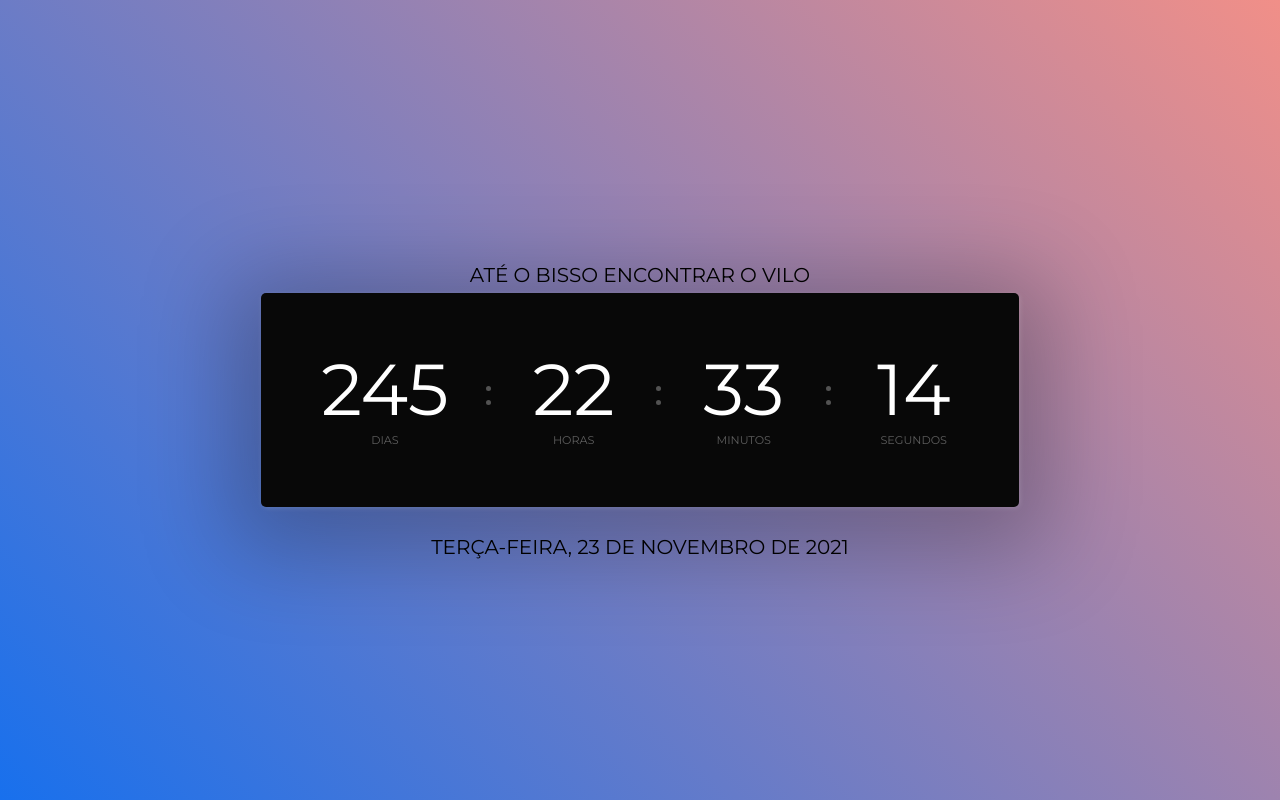
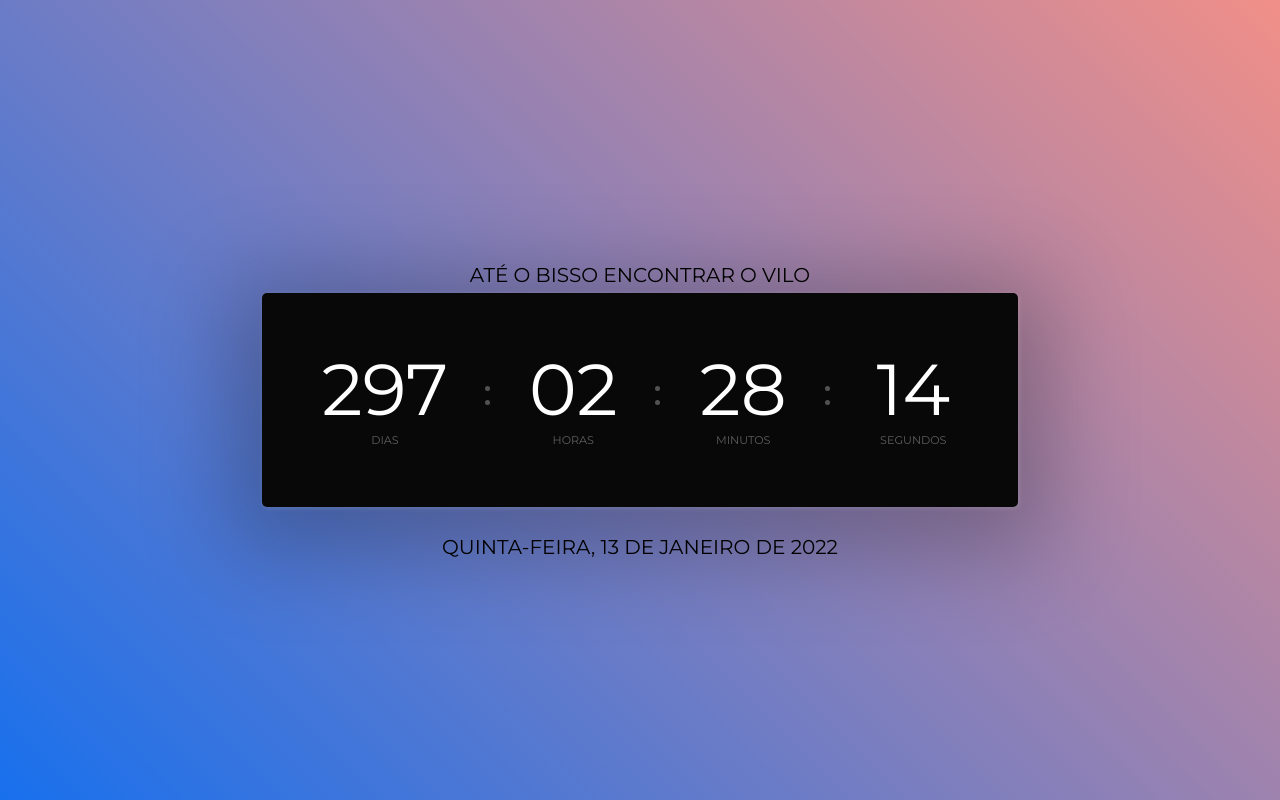
Before and after one commit to bsides/bilo-countdown, a Next.js app: page / in a window 1280 px wide. Built offline with nearby package versions, Linux system fonts and the light colour scheme.

Commit message:
Adds new date

```diff
--- a/pages/index.js
+++ b/pages/index.js
@@ -8,7 +8,7 @@ import Head from 'next/head'
 import ptBR from 'date-fns/locale/pt-BR'
 
 // Year, month (starting at 0), day, hour (GMT -3 needs +3), minute, secont
-const DATE_UNTIL_BILO = Date.UTC(2021, 10, 23, 16 + 3, 0, 0)
+const DATE_UNTIL_BILO = Date.UTC(2022, 0, 13, 19 + 3, 55, 0)
 
 function tick() {
   const start = new Date()
```
Also changed, not shown: 1 other file (tests, documents, lock files or other folders).
